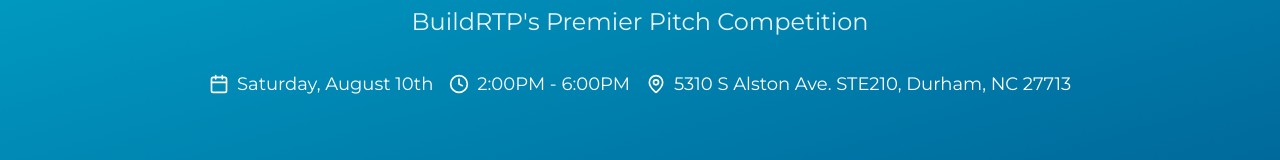
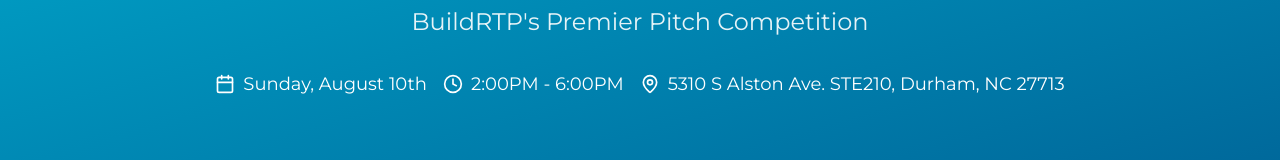
Before and after one commit to BuildRTP/BuildRTPLandingPage, a Next.js app: page /launchup in a window 1280 px wide. Shown: the part 270-430 px from the top of the page. Built offline with nearby package versions, Linux system fonts and the light colour scheme.

Commit message:
Update launchup date

```diff
--- a/src/app/launchup/page.tsx
+++ b/src/app/launchup/page.tsx
@@ -21,7 +21,7 @@
               <div className="flex flex-wrap justify-center gap-4 text-lg">
                 <div className="flex items-center gap-2">
                   <Calendar className="w-5 h-5" />
-                  <span>Saturday, August 10th</span>
+                  <span>Sunday, August 10th</span>
                 </div>
                 <div className="flex items-center gap-2">
                   <Clock className="w-5 h-5" />
```
